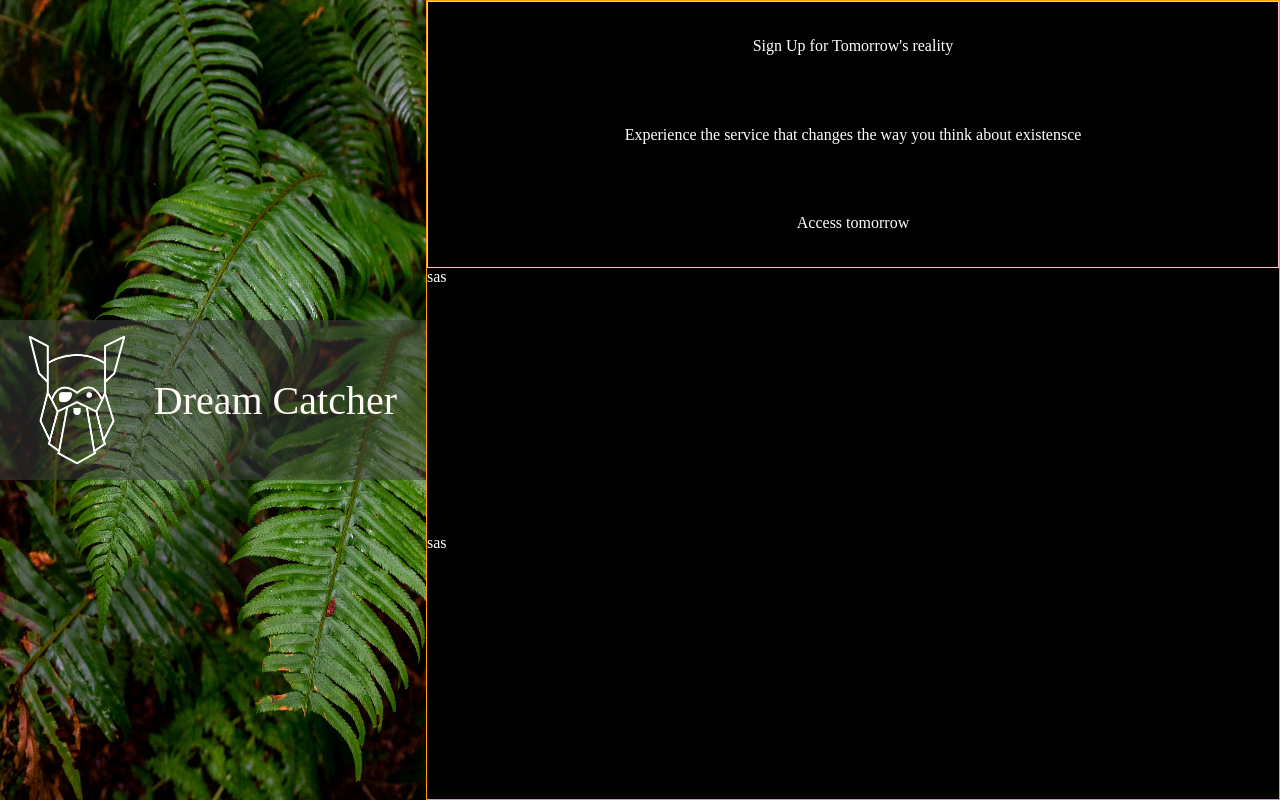
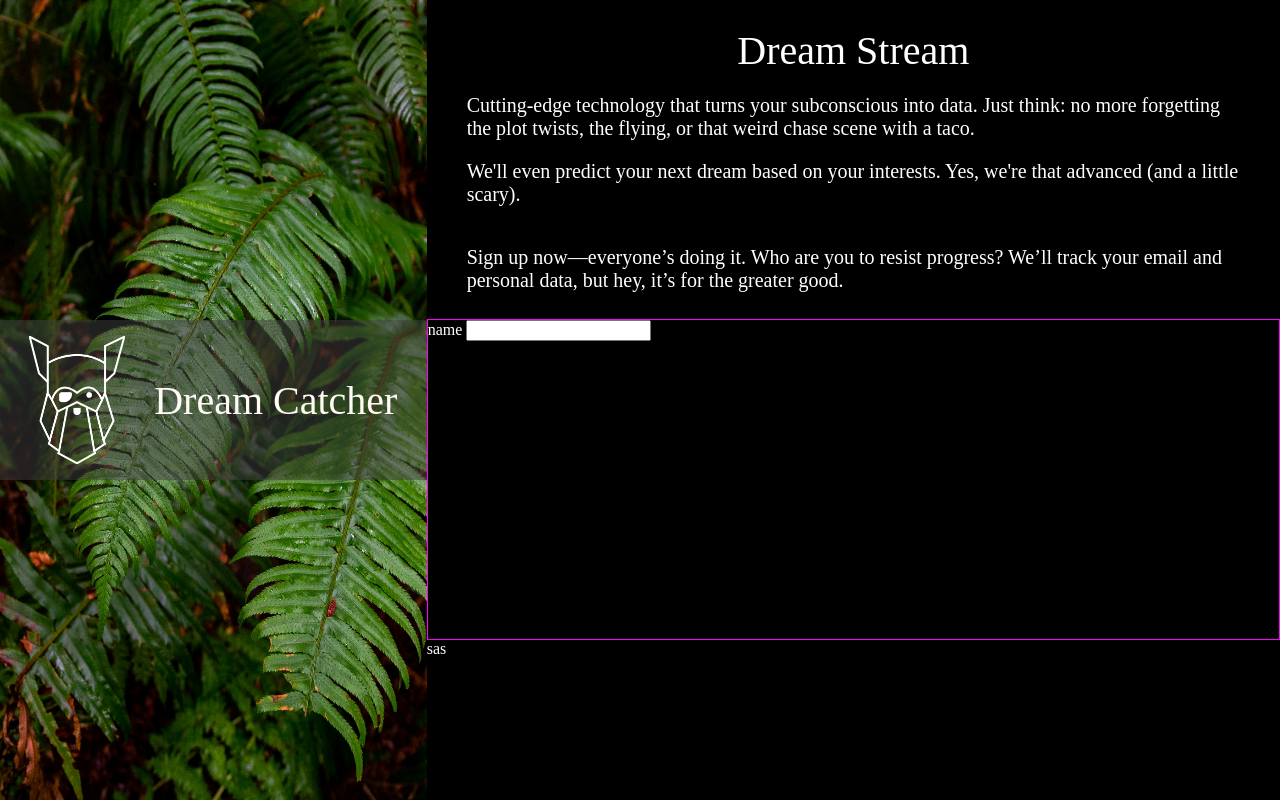
Before and after one commit to sajidahamed-git/Odin, a plain HTML site: page project-signupform/index.html in a window 1280 px wide. Drawn offline with Linux system fonts and the light colour scheme.

Commit message:
text content finalised

```diff
--- a/project-signupform/index.html
+++ b/project-signupform/index.html
@@ -19,11 +19,17 @@
         </div>
         <div class="right">
             <div class="text">
-                <div class="welcome-message">Sign Up for Tomorrow's reality</div>
-                <div class="subtext">Experience the service that changes the way you think about existensce</div>
-                <div class="heading">Access tomorrow</div>
+                <div class="welcome-message">Dream Stream</div>
+                <div class="subtext">Cutting-edge technology that turns your subconscious into data. Just think: no more forgetting the plot twists, the flying, or that weird chase scene with a taco.<p>We'll even predict your next dream based on your interests. Yes, we're that advanced (and a little scary). </p></div>
+                <div class="signup">Sign up now—everyone’s doing it. Who are you to resist progress? We’ll track your email and personal data, but hey, it’s for the greater good.
+                </div>
             </div>
-            <div class="form">sas</div>
+            <div class="form">
+                <form action="post">
+                        <label for="ee">name</label>
+                        <input type="text" id="ee">
+                </form>
+            </div>
             <div class="action">sas</div>
         </div>
     </div>
--- a/project-signupform/styles.css
+++ b/project-signupform/styles.css
@@ -42,7 +42,7 @@ body {
 
 .right {
   flex: 2;
-  border: 1px solid orange;
+
   color: white;
   display: flex;
   flex-direction: column;
@@ -53,11 +53,31 @@ body {
   display: flex;
   flex-direction: column;
   align-items: center;
-  justify-content: space-around;
+  justify-content: center;
 
-  border: 1px solid pink;
-flex: 1;
+  flex: 2;
+  gap: 20px;
+}
+.welcome-message {
+  font-size: 2.5rem;
+}
+.subtext {
+  font-size: 1.25rem;
+  margin-left: 2.5rem;
+  margin-right: 2.5rem;
+  /* border: 1px solid magenta; */
+}
+.signup {
+  margin-left: 2.5rem;
+  margin-right: 2.5rem;
+  font-size: 1.25rem;
+  /* border: 1px solid magenta; */
 }
 
-.form{flex: 1;}
-.action{flex: 1;}
+.form {
+  border: 1px solid magenta;
+  flex: 2;
+}
+.action {
+  flex: 1;
+}
```
